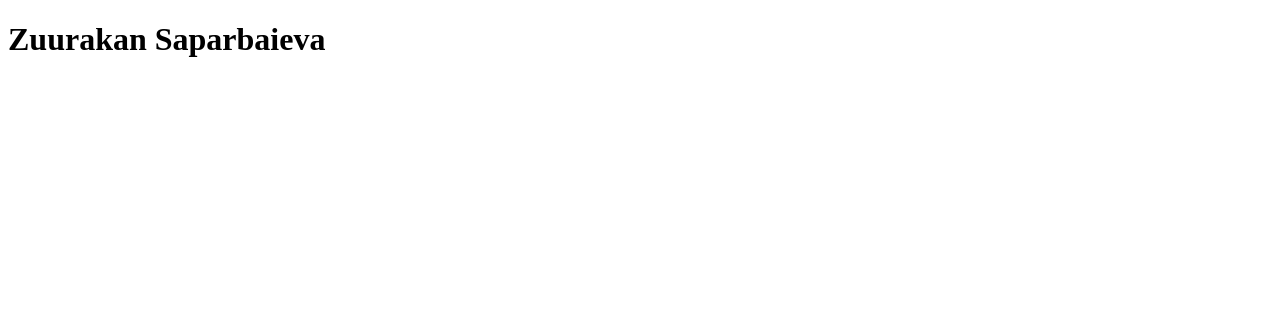
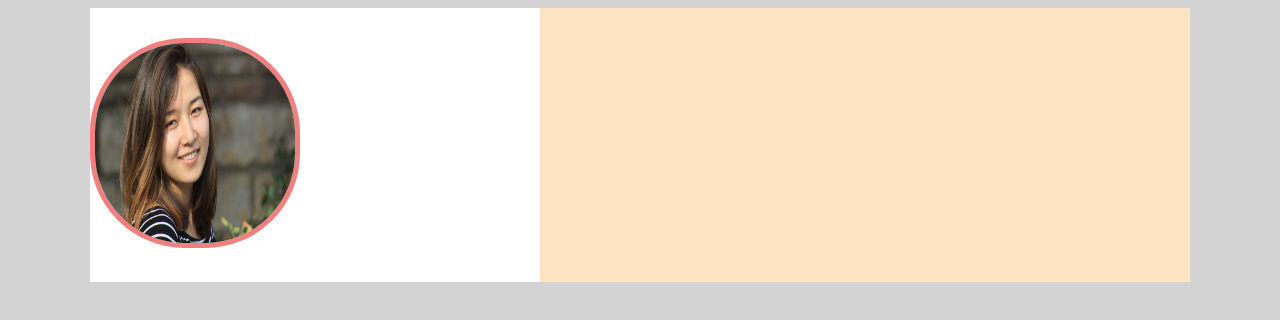
Before and after one commit to zuurakans/rsschool-cv, a plain HTML site: page index.html in a window 1280 px wide. Drawn offline with Linux system fonts and the light colour scheme.

Commit message:
feat: left-side created

```diff
--- a/index.html
+++ b/index.html
@@ -8,16 +8,20 @@
   <title>CV of Zuurakan</title>
 </head>
 <body>
+  <div class="container">
   <header>
     <nav></nav>
-    <h1>Zuurakan Saparbaieva</h1>
+
   </header>
   <main>
-
+  <div class="left__side">
+    <img class="left__side-img" src="./img/Zuurakan.jpg" alt="image of me">
+  </div>
+  <div class="right-side"></div>
   </main>
   <footer>
 
   </footer>
-
+</div>
 </body>
 </html>
--- a/style.css
+++ b/style.css
@@ -0,0 +1,23 @@
+body{
+  background-color: lightgray;
+}
+.container{
+  margin:0 auto;
+  background-color: bisque;
+  max-width:1100px;
+
+}
+.left__side {
+  max-width:450px;
+  background-color: #fff;
+}
+.left__side-img{
+  border:5px solid lightcoral;
+  border-radius: 45%;
+  height:200px;
+  max-width:200px;
+  margin:30px auto;
+}
+.right__side {
+  max-width:650px;
+}
```
Also changed, not shown: img/Zuurakan.jpg (added).
